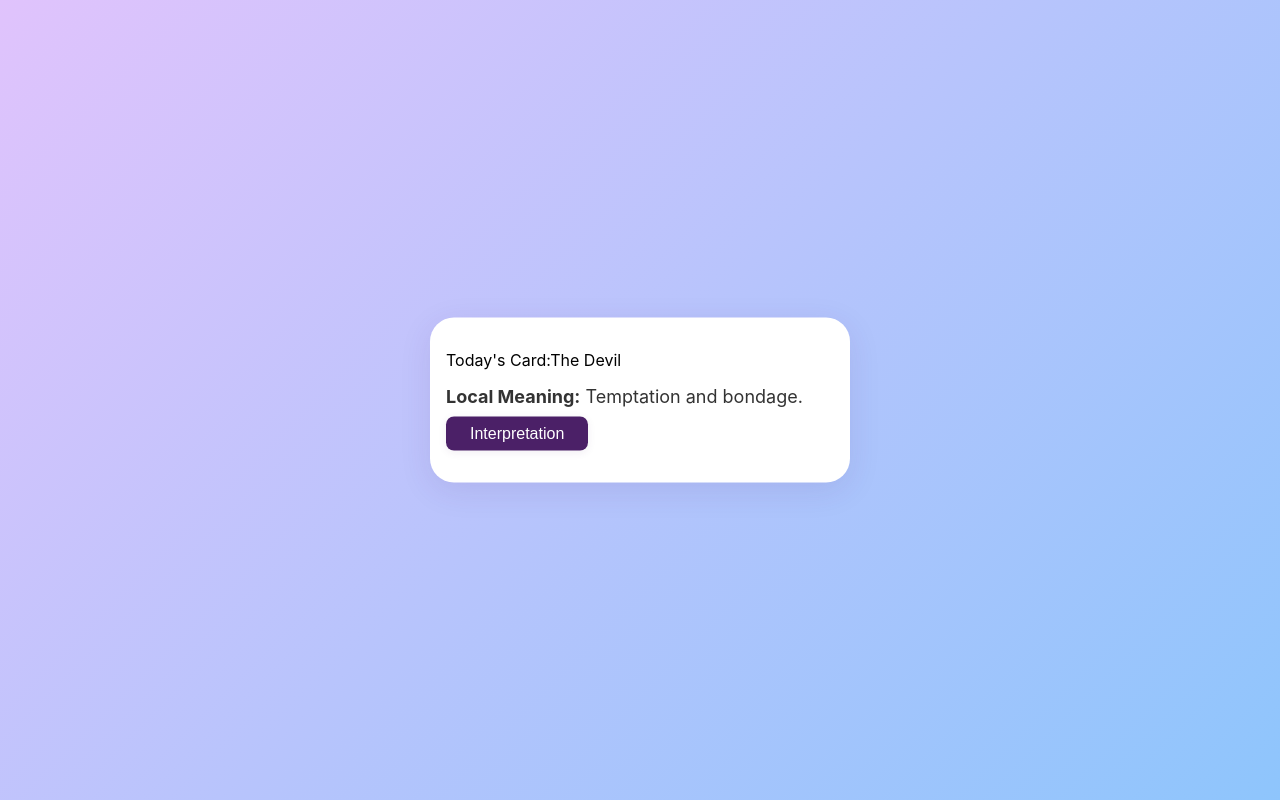
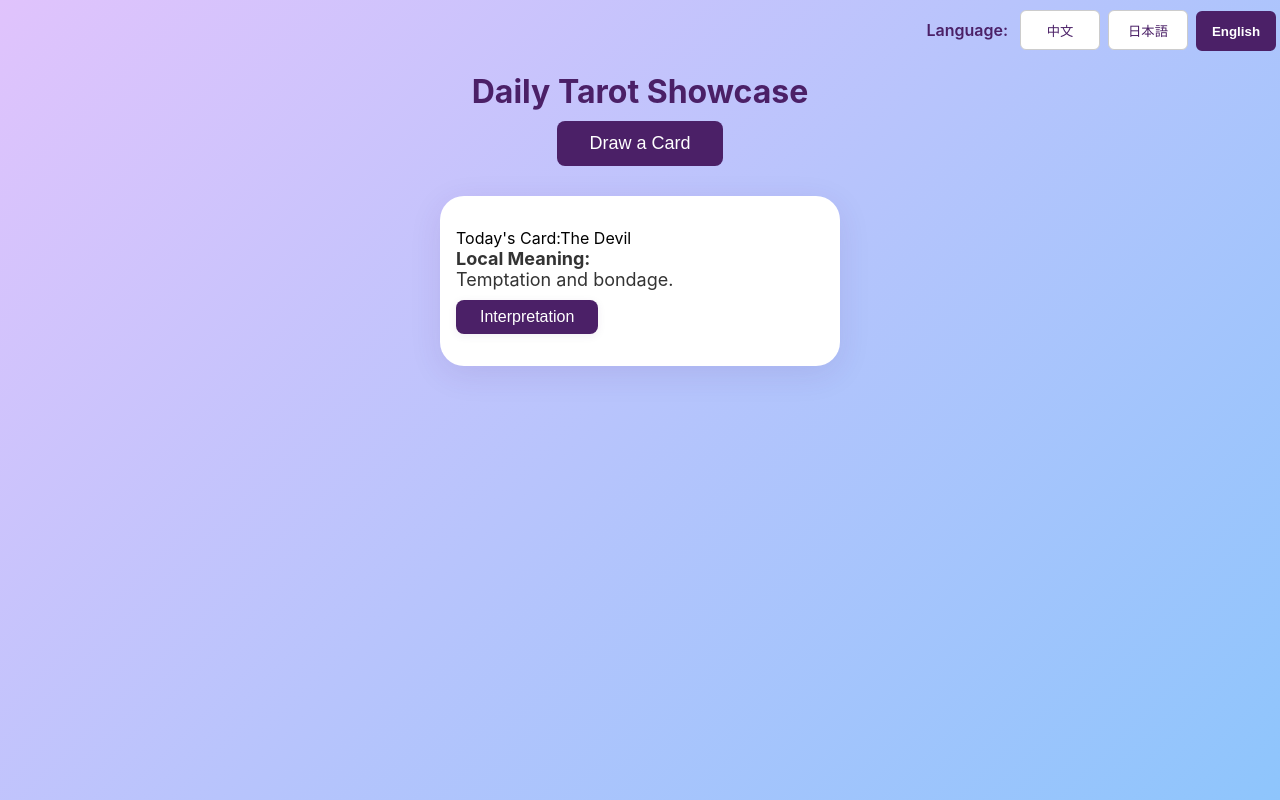
Before and after one commit to hong208/tarot, a React (Create React App) app in the folder tarot-app-web/frontend/: page / in a window 1280 px wide. Both pictures are taken after a click on the button "Draw a Card". Built offline with nearby package versions, Linux system fonts and the light colour scheme.

Commit message:
Update the App.js to improve the layout

```diff
--- a/tarot-app-web/frontend/src/App.js
+++ b/tarot-app-web/frontend/src/App.js
@@ -175,10 +175,11 @@ function App() {
       display: 'flex',
       flexDirection: 'column',
       alignItems: 'center',
-      justifyContent: 'center'
-    }}>
+
+
+      }}>
       {/* 语言选择 */}
-      <div style={{ position: 'relative', top: 30, right: 40 }}>
+      <div style={{ marginTop:10,alignSelf:"flex-end" }}>
 
         <span style={{ marginRight: 8, color: '#4B2067', fontWeight: 600 }}>{texts[lang].lang}:</span>
         {languages.map(l => (
@@ -186,8 +187,10 @@ function App() {
             key={l.code}
             onClick={() => handleLangChange(l.code)}
             style={{
+              width:'10vh',
+              minHeight:'5vh',
               margin: '0 4px',
-              padding: '4px 12px',
+              //padding: '4px 12px',
               borderRadius: '6px',
               border: lang === l.code ? '2px solid #4B2067' : '1px solid #ccc',
               background: lang === l.code ? '#4B2067' : '#fff',
@@ -200,7 +203,7 @@ function App() {
           </button>
         ))}
       </div>
-      <h1 style={{ color: '#4B2067', marginBottom: 40 }}>{texts[lang].title}</h1>
+      <h1 style={{ color: '#4B2067', marginBottom: 10 }}>{texts[lang].title}</h1>
       <button
         onClick={handleDraw}
         style={{
@@ -219,31 +222,27 @@ function App() {
       {drawResult && (
         <div
           style={{
-            position: 'fixed',
-            top: '50%',
-            left: '50%',
-            transform: 'translate(-50%, -50%)',
-            zIndex: 100,
+
+            //flexBasis: 420,
+
             background: '#fff',
             borderRadius: 24,
             boxShadow: '0 8px 32px rgba(75,32,103,0.10)',
             padding: '32px 16px',
-            maxWidth: 420,
-            width: '90vw',
-            maxHeight: '90vh',
-            overflowY: 'auto',
-            boxSizing: 'border-box'
+            boxSizing: 'border-box',
+            minWidth:'50vh',
+
           }}
         >
           <div>{texts[lang].result}{tarotCards[lang][drawResult.idx]}</div>
-          <div style={{ marginTop: 16, fontSize: '18px', color: '#333' }}>
+          <div style={{ fontSize: '18px', color: '#333' ,width:"60%"}}>
             <b>{texts[lang].meaning}</b> {tarotMeanings[lang][drawResult.idx]}
           </div>
           <button
             onClick={handleAIFortune}
             disabled={loading}
             style={{
-              marginTop: 10,
+              marginTop:10,
               padding: '8px 24px',
               fontSize: '16px',
               borderRadius: '8px',
@@ -259,9 +258,9 @@ function App() {
           {aiResult[lang] && (
             <div
               style={{
-                marginTop: 28,
-                display: 'flex',
-                justifyContent: 'flex-start'
+                justifyContent:'center',
+                alignitems:'center',
+
               }}
             >
               <div
@@ -269,12 +268,12 @@ function App() {
                   background: 'linear-gradient(120deg, #f8fafc 60%, #e0c3fc 100%)',
                   borderRadius: 16,
                   boxShadow: '0 4px 24px rgba(75,32,103,0.10)',
-                  padding: '28px 32px',
-                  maxWidth: 480,
-                  minWidth: 320,
+                  //padding: '28px 32px',
+
                   width: '100%',
+                  top: '20%',
                   border: '1.5px solid #e0c3fc',
-                  position: 'relative',
+                  marginTop:'20px',
                   fontFamily: 'serif'
                 }}
               >
@@ -283,6 +282,7 @@ function App() {
                     fontWeight: 700,
                     fontSize: 20,
                     color: '#4B2067',
+                    marginLeft:20,
                     marginBottom: 12,
                     letterSpacing: 1
                   }}
@@ -291,6 +291,7 @@ function App() {
                 </div>
                 <div
                   style={{
+                    marginLeft:20,
                     color: '#3a2257',
                     fontSize: 17,
                     lineHeight: 1.8,
```
